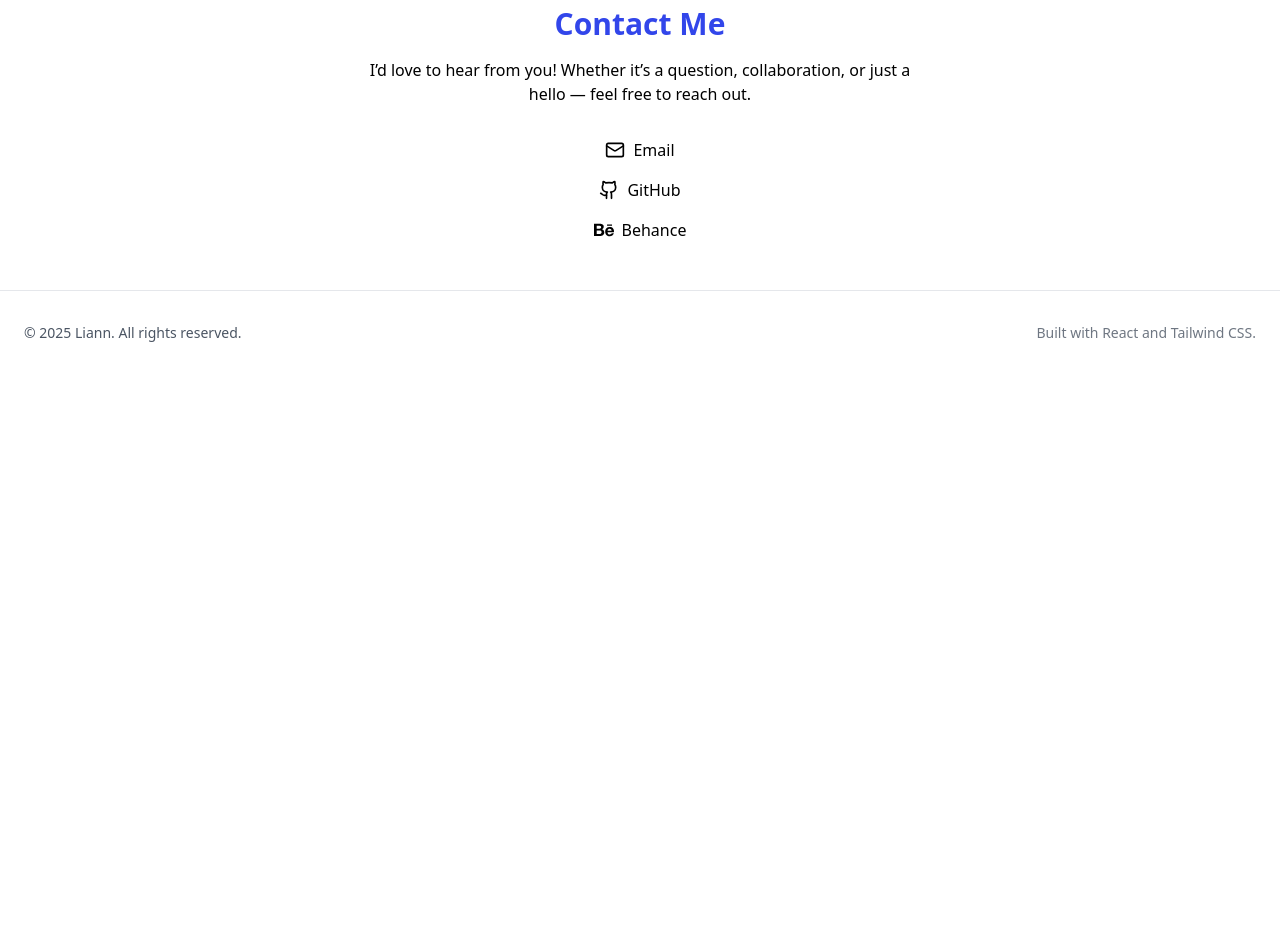
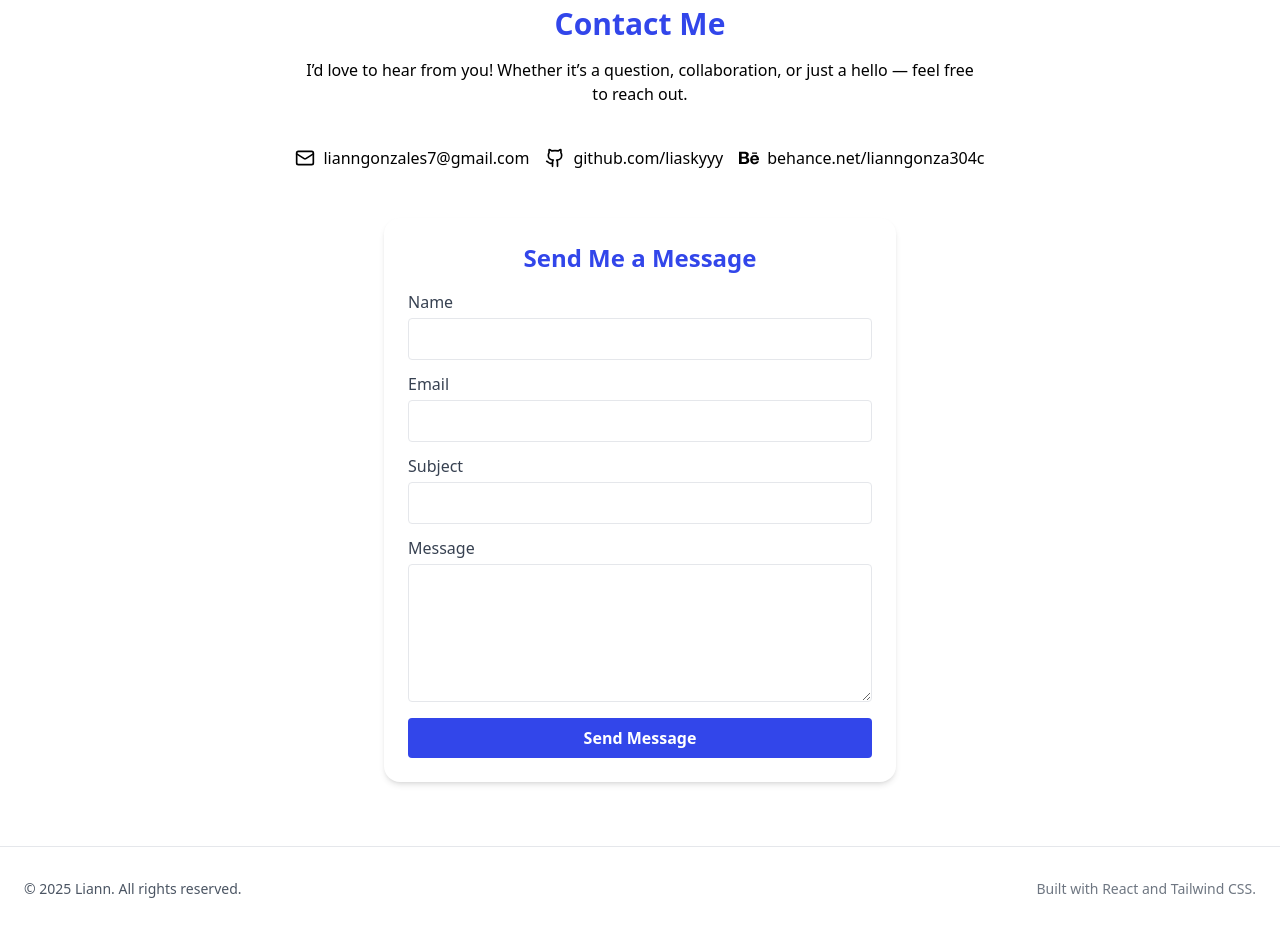
Before and after one commit to liaskyyy/Liann-Portfolio, a React (Create React App) app: page / in a window 1280 px wide. Shown: the part 2840-3771 px from the top of the page. Before the commit the page ends 3215 px from the top, so only its background shows below. Built offline with nearby package versions, Linux system fonts and the light colour scheme.

Commit message:
Add Email Form

```diff
--- a/package.json
+++ b/package.json
@@ -3,6 +3,7 @@
   "version": "0.1.0",
   "private": true,
   "dependencies": {
+    "@emailjs/browser": "^4.4.1",
     "@testing-library/dom": "^10.4.1",
     "@testing-library/jest-dom": "^6.8.0",
     "@testing-library/react": "^16.3.0",
--- a/src/App.js
+++ b/src/App.js
@@ -6,6 +6,7 @@ import Projects from "./components/Projects";
 import Experience from "./components/Experience";
 import Contact from "./components/Contact";
 import Footer from "./layouts/Footer";
+
 
 function App() {
   return (
@@ -17,6 +18,7 @@ function App() {
       <Experience />
       <Contact />
       <Footer />
+
     </div>
   );
 }
--- a/src/components/Contact.jsx
+++ b/src/components/Contact.jsx
@@ -1,39 +1,45 @@
+import React from "react";
 import { Mail, Github } from "lucide-react";
 import { BsBehance } from "react-icons/bs";
+import EmailForm from "./EmailForm";
 
 export default function Contact() {
   return (
     <section id="contact" className="py-12 px-6 bg-base-100">
-      <div className="max-w-xl mx-auto text-center">
+      <div className="max-w-2xl mx-auto text-center">
         <h2 className="text-3xl font-bold mb-4 text-[#3246ea]">Contact Me</h2>
-        <p className="mb-8 text-base">
+        <p className="mb-10 text-base">
           I’d love to hear from you! Whether it’s a question, collaboration, or just a hello — feel free to reach out.
         </p>
 
-        <div className="flex flex-col gap-4 items-center justify-center">
+        {/* Contact Links */}
+        <div className="flex flex-col md:flex-row gap-4 justify-center mb-12">
           <a
             href="mailto:lianngonzales7@gmail.com"
-            className="btn btn-outline flex items-center gap-2 hover:bg-[#3246ea] hover:text-white"
+            className="btn btn-outline flex items-center justify-center gap-2 hover:bg-[#3246ea] hover:text-white"
           >
-            <Mail className="w-5 h-5" /> Email
+            <Mail className="w-5 h-5" /> lianngonzales7@gmail.com
           </a>
           <a
             href="https://github.com/liaskyyy"
             target="_blank"
             rel="noreferrer"
-            className="btn btn-outline flex items-center gap-2 hover:bg-[#3246ea] hover:text-white"
+            className="btn btn-outline flex items-center justify-center gap-2 hover:bg-[#3246ea] hover:text-white"
           >
-            <Github className="w-5 h-5" /> GitHub
+            <Github className="w-5 h-5" /> github.com/liaskyyy
           </a>
           <a
             href="https://www.behance.net/lianngonza304c"
             target="_blank"
             rel="noreferrer"
-            className="btn btn-outline flex items-center gap-2 hover:bg-[#3246ea] hover:text-white"
+            className="btn btn-outline flex items-center justify-center gap-2 hover:bg-[#3246ea] hover:text-white"
           >
-            <BsBehance className="w-5 h-5" /> Behance
+            <BsBehance className="w-5 h-5" /> behance.net/lianngonza304c
           </a>
         </div>
+
+        {/* Email Form */}
+        <EmailForm />
       </div>
     </section>
   );
--- /dev/null
+++ b/src/components/EmailForm.jsx
@@ -0,0 +1,99 @@
+import React, { useRef, useState } from "react";
+import emailjs from "@emailjs/browser";
+
+
+export default function EmailForm() {
+  const formRef = useRef();
+  const [status, setStatus] = useState(null);
+
+
+  const handleSubmit = async (e) => {
+    e.preventDefault();
+    setStatus("sending");
+
+    const serviceId = process.env.REACT_APP_EMAILJS_SERVICE_ID;
+    const templateId = process.env.REACT_APP_EMAILJS_TEMPLATE_ID;
+    const publicKey = process.env.REACT_APP_EMAILJS_PUBLIC_KEY;
+
+    try {
+      await emailjs.sendForm(serviceId, templateId, formRef.current, publicKey);
+      setStatus("success");
+      formRef.current.reset();
+    } catch (error) {
+      console.error(error.text);
+      setStatus("error");
+    }
+  };
+
+  return (
+    <form
+      ref={formRef}
+      onSubmit={handleSubmit}
+      className="max-w-lg mx-auto p-6 bg-white rounded-2xl shadow-md"
+    >
+      <h3 className="text-2xl font-semibold mb-4 text-center text-[#3246ea]">
+        Send Me a Message
+      </h3>
+
+      <label className="block mb-3 text-left">
+        <span className="block text-gray-700 mb-1">Name</span>
+        <input
+          type="text"
+          name="user_name"
+          className="w-full border p-2 rounded"
+          required
+        />
+      </label>
+
+      <label className="block mb-3 text-left">
+        <span className="block text-gray-700 mb-1">Email</span>
+        <input
+          type="email"
+          name="user_email"
+          className="w-full border p-2 rounded"
+          required
+        />
+      </label>
+
+      {/* ✅ Subject field added here */}
+      <label className="block mb-3 text-left">
+        <span className="block text-gray-700 mb-1">Subject</span>
+        <input
+          type="text"
+          name="subject"
+          className="w-full border p-2 rounded"
+          required
+        />
+      </label>
+
+      <label className="block mb-4 text-left">
+        <span className="block text-gray-700 mb-1">Message</span>
+        <textarea
+          name="message"
+          rows="5"
+          className="w-full border p-2 rounded"
+          required
+        />
+      </label>
+
+      <button
+        type="submit"
+        disabled={status === "sending"}
+        className="w-full py-2 bg-[#3246ea] text-white font-semibold rounded hover:bg-blue-700"
+      >
+        {status === "sending" ? "Sending..." : "Send Message"}
+      </button>
+
+      {status === "success" && (
+        <p className="text-green-600 mt-3 text-center">
+          ✅ Message sent successfully!
+        </p>
+      )}
+      {status === "error" && (
+        <p className="text-red-600 mt-3 text-center">
+          ❌ Failed to send. Try again later.
+        </p>
+      )}
+    </form>
+  );
+}
```
Also changed, not shown: 2 other files (tests, documents, lock files or other folders).
